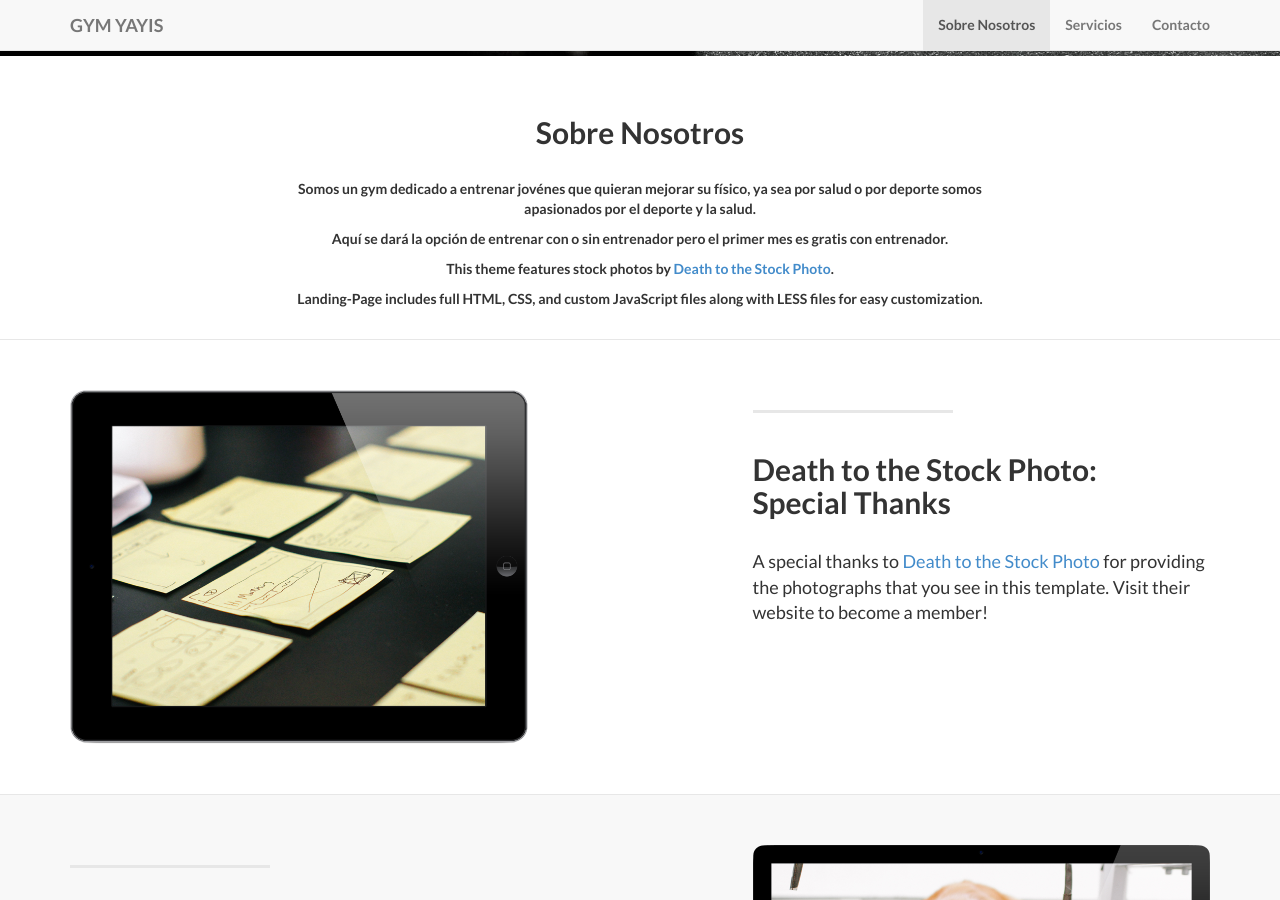
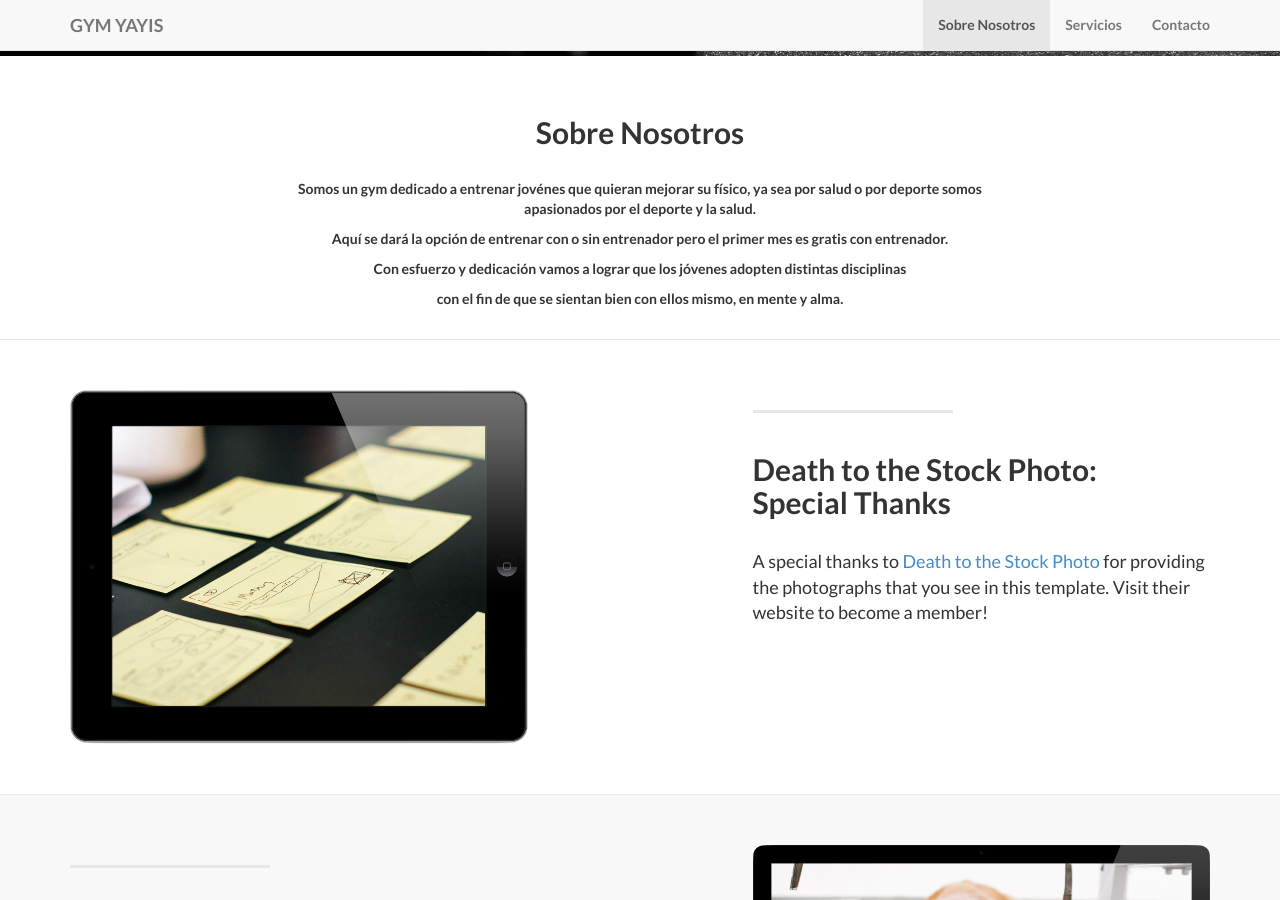
Before and after one commit to mcandres/texture, a Jekyll site: the page built from index.html, in a window 1280 px wide and 900 px high, scrolled down 721 px. Built offline with Jekyll 4.4.1, drawn with Linux system fonts in a browser that asks for light colours; nearby versions of some CDN libraries; library files that are not in the unit come from our copies.

Commit message:
decima 2

```diff
--- a/_includes/about.html
+++ b/_includes/about.html
@@ -8,8 +8,8 @@
                 <p>Somos un gym dedicado a entrenar jovénes que quieran mejorar su físico, ya sea por salud o por deporte
                 somos apasionados por el deporte y la salud.</p>
                 <p>Aquí se dará la opción de entrenar con o sin entrenador pero el primer mes es gratis con entrenador.</p>
-                <p>This theme features stock photos by <a href="http://join.deathtothestockphoto.com//">Death to the Stock Photo</a>.</p>
-                <p>Landing-Page includes full HTML, CSS, and custom JavaScript files along with LESS files for easy customization.</p>
+                <p>Con esfuerzo y dedicación vamos a lograr que los jóvenes adopten distintas disciplinas</p>
+                <p>con el fin de que se sientan bien con ellos mismo, en mente y alma.</p>
                 <br/>
               </div>
         </div>
```
